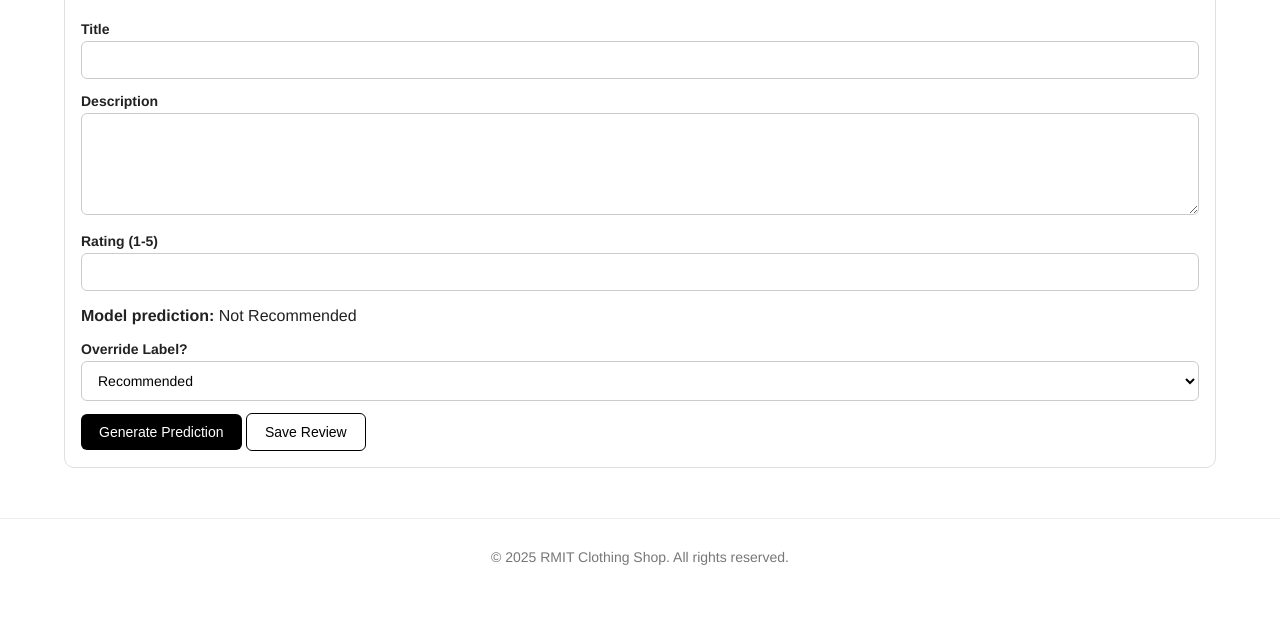
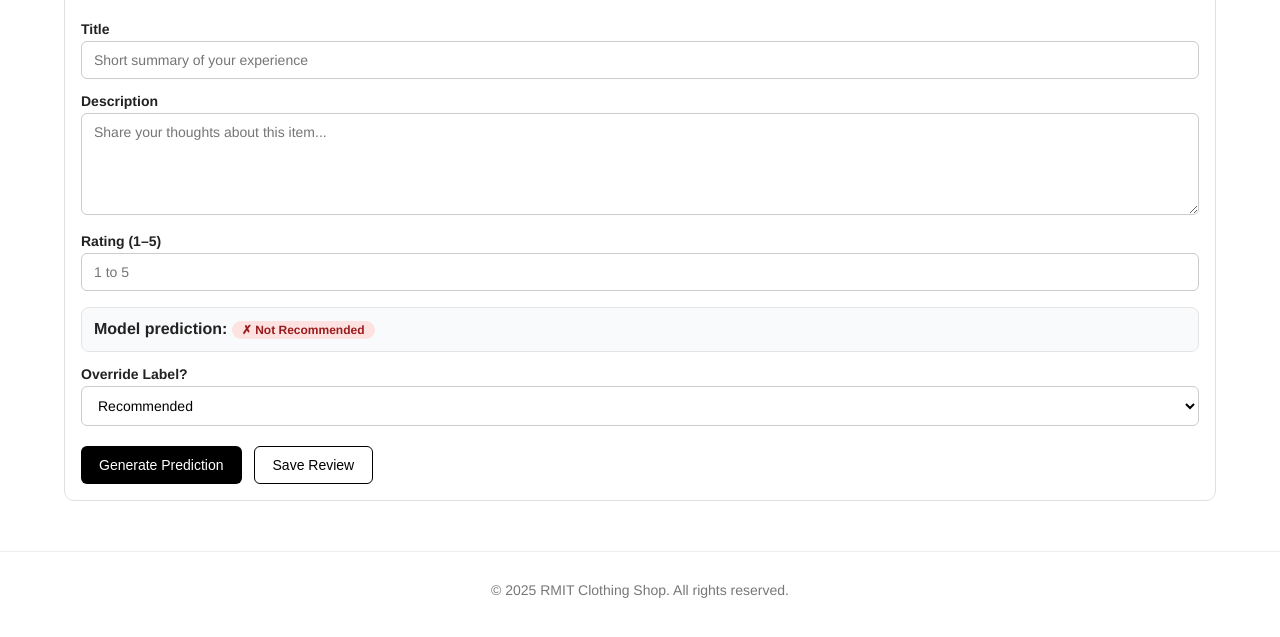
Before and after one commit to hishikesh123/Sentiment-Aware-Product-Recommendation-System-Using-Customer-Reviews, a Flask app: template templates/review_form.html in a window 1280 px wide. Shown: the part 139-776 px from the top of the page. Run offline with Flask 3, Linux system fonts and the light colour scheme; the template is opened without the code that fills it, so the values that code supplies are empty; parts of the project's set-up code (start-up, migrations or seed data) failed here and were passed over.

Commit message:
style(review_form): apply styled form inputs, prediction badge, and fix secondary button

```diff
--- a/templates/review_form.html
+++ b/templates/review_form.html
@@ -3,26 +3,33 @@
   <div class="card">
     <h2 style="margin-top:0">New Review for: {{ item["Clothes Title"] }}</h2>
     <form method="post">
-      <label>Title</label>
-      <input type="text" name="title" value="{{ form.title }}">
+      <label for="title">Title</label>
+      <input type="text" id="title" name="title" value="{{ form.title }}" placeholder="Short summary of your experience">
 
-      <label>Description</label>
-      <textarea name="description" rows="5">{{ form.description }}</textarea>
+      <label for="description">Description</label>
+      <textarea id="description" name="description" rows="5" placeholder="Share your thoughts about this item...">{{ form.description }}</textarea>
 
-      <label>Rating (1-5)</label>
-      <input type="number" name="rating" min="1" max="5" value="{{ form.rating or '' }}">
+      <label for="rating">Rating (1–5)</label>
+      <input type="number" id="rating" name="rating" min="1" max="5" value="{{ form.rating or '' }}" placeholder="1 to 5">
 
       {% if form.predicted_label is not none %}
-        <p><strong>Model prediction:</strong>
-           {{ "Recommended" if form.predicted_label==1 else "Not Recommended" }}</p>
-        <label>Override Label?</label>
-        <select name="label">
+        <div style="margin-top:16px; padding:12px; background:#f9fafb; border-radius:8px; border:1px solid #e5e5e5;">
+          <strong>Model prediction:</strong>
+          {% if form.predicted_label == 1 %}
+            <span class="badge badge-green">✓ Recommended</span>
+          {% else %}
+            <span class="badge badge-red">✗ Not Recommended</span>
+          {% endif %}
+        </div>
+
+        <label for="label">Override Label?</label>
+        <select id="label" name="label">
           <option value="1" {% if form.label == 1 %}selected{% endif %}>Recommended</option>
           <option value="0" {% if form.label == 0 %}selected{% endif %}>Not Recommended</option>
         </select>
       {% endif %}
 
-      <div class="row" style="margin-top:12px;">
+      <div style="display:flex; gap:12px; margin-top:20px;">
         <button class="btn" name="action" value="predict" type="submit">Generate Prediction</button>
         {% if form.predicted_label is not none %}
           <button class="btn secondary" name="action" value="save" type="submit">Save Review</button>
```
